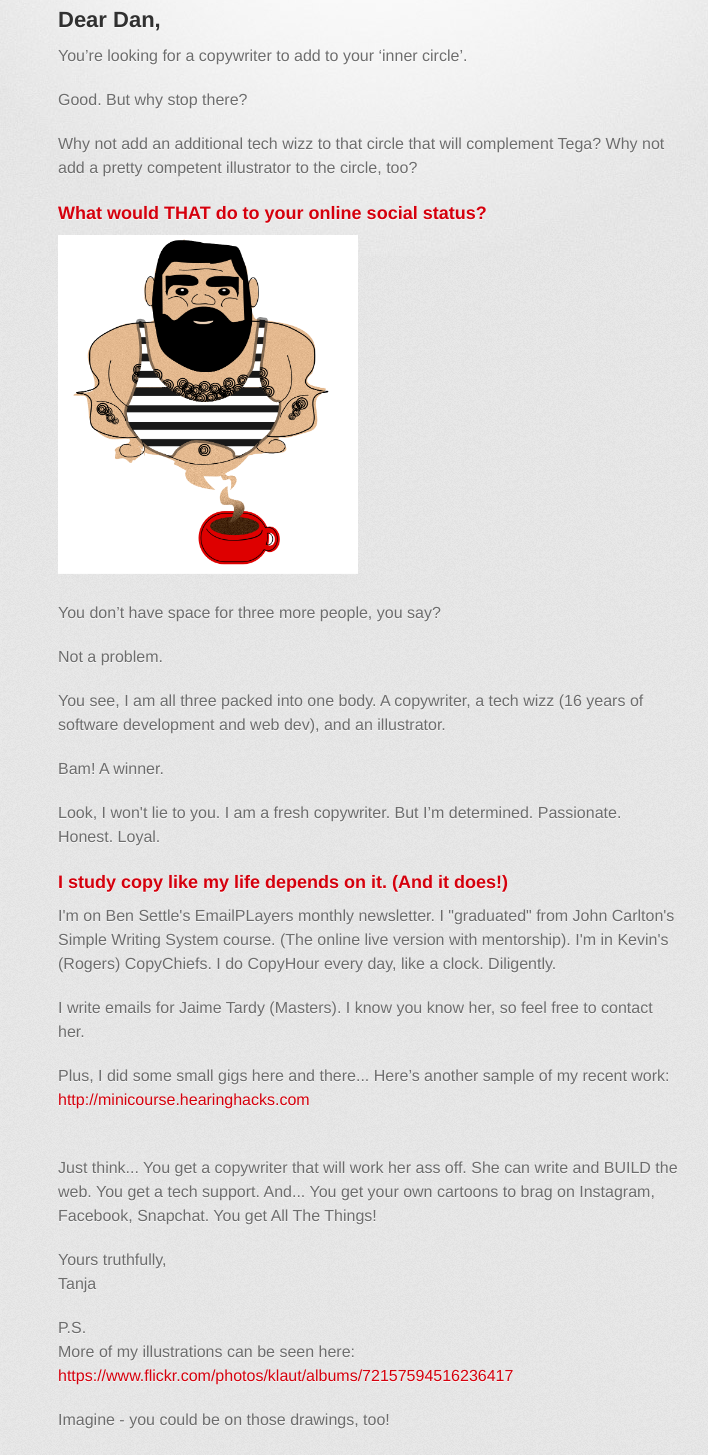
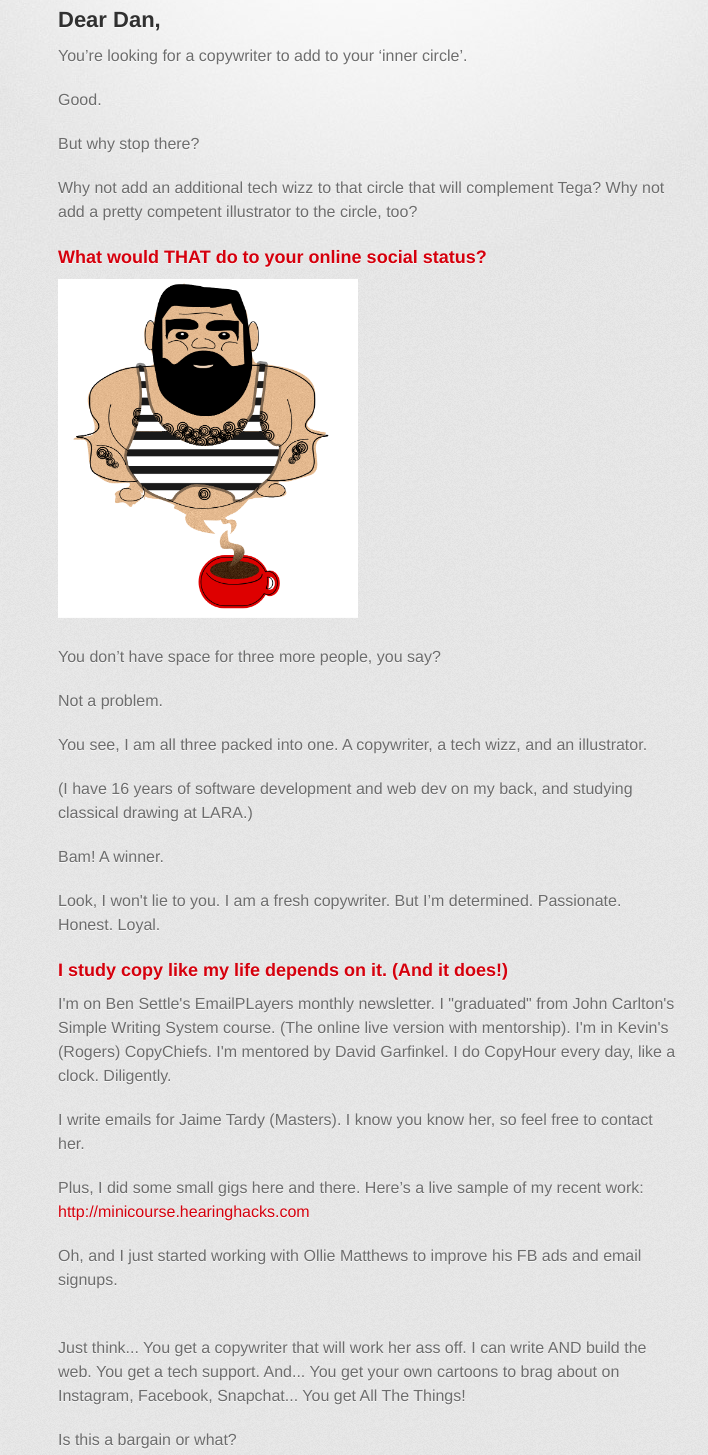
Before and after one commit to klaut/i_am_your_inner_circle_copywriter, a plain HTML site: page index.html in a window 1280 px wide. Shown: the part 317-1772 px from the top of the page, without its empty margins (272-980 px from the left). Drawn offline with Linux system fonts and the light colour scheme; a web font is replaced by a local one.

Commit message:
copy changes

```diff
--- a/index.html
+++ b/index.html
@@ -45,7 +45,8 @@
 
 <p>You’re looking for a copywriter to add to your ‘inner circle’. </p>
 
-<p>Good. But why stop there? </p>
+<p>Good.</p>
+<p>But why stop there? </p>
 
 <p>Why not add an additional tech wizz to that circle that will complement Tega? Why not add a pretty competent illustrator to the circle, too?</p>
 
@@ -59,7 +60,9 @@
 
 <p>Not a problem.</p>
 
-<p>You see, I am <i>all three packed into one body</i>. A copywriter, a tech wizz (16 years of software development and web dev), and an illustrator.</p>
+<p>You see, I am <i>all three packed into one</i>. A copywriter, a tech wizz, and an illustrator.</p>
+
+<p>(I have 16 years of software development and web dev on my back, and studying classical drawing at LARA.)</p>
 
 <p>Bam! A winner.</p>
 
@@ -68,16 +71,19 @@
 <h3>
 <a id="i-study-copy-like-my-life-depends-on-it-and-it-does" class="anchor" href="#i-study-copy-like-my-life-depends-on-it-and-it-does" aria-hidden="true"><span class="octicon octicon-link"></span></a>I study copy like my life depends on it. (And it does!)</h3>
 
-<p>I'm on Ben Settle's EmailPLayers monthly newsletter. I "graduated" from John Carlton's Simple Writing System course. (The online live version with mentorship). I'm in Kevin's (Rogers) CopyChiefs. I do CopyHour every day, like a clock. Diligently. </p>
+<p>I'm on Ben Settle's EmailPLayers monthly newsletter. I "graduated" from John Carlton's Simple Writing System course. (The online live version with mentorship). I'm in Kevin's (Rogers) CopyChiefs. I'm mentored by David Garfinkel. I do CopyHour every day, like a clock. Diligently. </p>
 
 <p>I write emails for Jaime Tardy (Masters). I know you know her, so feel free to contact her.</p>
 
-<p>Plus, I did some small gigs here and there...
-Here’s another sample of my recent work: <a href="http://minicourse.hearinghacks.com">http://minicourse.hearinghacks.com</a></p>
+<p>Plus, I did some small gigs here and there.
+Here’s a live sample of my recent work: <a href="http://minicourse.hearinghacks.com">http://minicourse.hearinghacks.com</a></p>
 
+<p>Oh, and I just started working with Ollie Matthews to improve his FB ads and email signups.</p>
 
 <br/>
-<p>Just think... You get a copywriter that will work her ass off. She can write and BUILD the web. You get a tech support. And... You get your own cartoons to brag on Instagram, Facebook, Snapchat. You get <b>All The Things!</b></p>
+<p>Just think... You get a copywriter that will work her ass off. I can write AND build the web. You get a tech support. And... You get your own cartoons to brag about on Instagram, Facebook, Snapchat... You get <b>All The Things!</b></p>
+
+<p>Is this a bargain or what?</p>
 
 <p>Yours truthfully,
 <br/>
```
